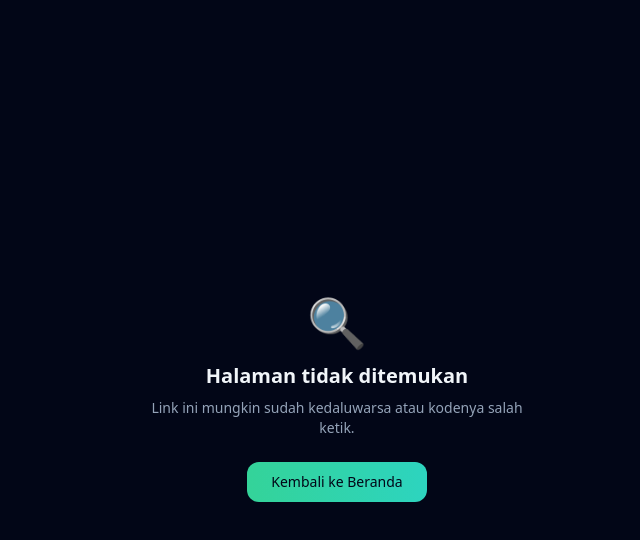
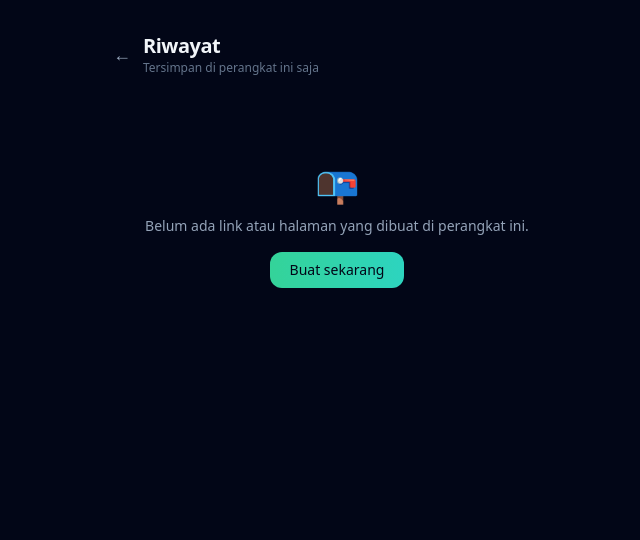
Before and after one commit to inffamily210-pixel/ninzy-generator-qris, a Next.js app: page /riwayat in a window 1280 px wide. Before the commit this address had no page. Shown: the top 540 px of the page, without its empty margins (303-943 px from the left). Built offline with nearby package versions, Linux system fonts and the light colour scheme.

Commit message:
Implement history page with entry management

```diff
--- /dev/null
+++ b/app/riwayat/page.tsx
@@ -0,0 +1,174 @@
+'use client';
+
+import { useEffect, useState } from 'react';
+import {
+  getHistory,
+  removeHistoryEntry,
+  clearHistory,
+  type HistoryEntry,
+} from '@/lib/history';
+
+function formatRelativeTime(iso: string): string {
+  const date = new Date(iso);
+  const diffMs = Date.now() - date.getTime();
+  const diffMin = Math.floor(diffMs / 60000);
+  if (diffMin < 1) return 'Baru saja';
+  if (diffMin < 60) return `${diffMin} menit lalu`;
+  const diffHour = Math.floor(diffMin / 60);
+  if (diffHour < 24) return `${diffHour} jam lalu`;
+  const diffDay = Math.floor(diffHour / 24);
+  if (diffDay < 30) return `${diffDay} hari lalu`;
+  return date.toLocaleDateString('id-ID', {
+    day: 'numeric',
+    month: 'short',
+    year: 'numeric',
+  });
+}
+
+export default function RiwayatPage() {
+  const [entries, setEntries] = useState<HistoryEntry[]>([]);
+  // Distinguishes "haven't checked localStorage yet" from "checked, and it's
+  // empty" — without this, the empty-state message would flash briefly on
+  // every load before localStorage is read on mount.
+  const [loaded, setLoaded] = useState(false);
+  const [copiedId, setCopiedId] = useState<string | null>(null);
+
+  useEffect(() => {
+    setEntries(getHistory());
+    setLoaded(true);
+  }, []);
+
+  async function handleCopy(entry: HistoryEntry) {
+    try {
+      await navigator.clipboard.writeText(entry.url);
+      setCopiedId(entry.id);
+      setTimeout(() => setCopiedId((current) => (current === entry.id ? null : current)), 2000);
+    } catch {
+      // Clipboard access can fail (permissions, insecure context) — the link
+      // is still visible and selectable manually, so this is a soft failure.
+    }
+  }
+
+  function handleRemove(id: string) {
+    removeHistoryEntry(id);
+    setEntries((current) => current.filter((e) => e.id !== id));
+  }
+
+  function handleClearAll() {
+    if (!window.confirm('Hapus semua riwayat? Link dan halaman yang sudah dibuat tetap aktif, hanya riwayatnya yang dihapus dari perangkat ini.')) {
+      return;
+    }
+    clearHistory();
+    setEntries([]);
+  }
+
+  return (
+    <main className="min-h-screen px-4 py-8">
+      <div className="max-w-md mx-auto">
+        <div className="flex items-center gap-3 mb-6">
+          <a
+            href="/"
+            className="text-slate-400 hover:text-slate-200 transition text-lg"
+            aria-label="Kembali ke beranda"
+          >
+            ←
+          </a>
+          <div>
+            <h1 className="text-xl font-bold tracking-tight">Riwayat</h1>
+            <p className="text-slate-500 text-xs">
+              Tersimpan di perangkat ini saja
+            </p>
+          </div>
+        </div>
+
+        {loaded && entries.length === 0 && (
+          <div className="text-center py-16">
+            <div className="text-4xl mb-3">📭</div>
+            <p className="text-sm text-slate-400">
+              Belum ada link atau halaman yang dibuat di perangkat ini.
+            </p>
+            <a
+              href="/"
+              className="inline-block mt-4 py-2 px-5 rounded-xl text-sm font-medium bg-gradient-to-r from-emerald-400 to-teal-400 text-slate-950 hover:opacity-90 transition"
+            >
+              Buat sekarang
+            </a>
+          </div>
+        )}
+
+        {entries.length > 0 && (
+          <>
+            <div className="space-y-3 mb-6">
+              {entries.map((entry) => (
+                <div
+                  key={entry.id}
+                  className="bg-slate-900/60 border border-slate-800 rounded-xl p-4"
+                >
+                  <div className="flex items-start justify-between gap-3 mb-2">
+                    <div className="flex items-center gap-2 min-w-0">
+                      <span
+                        className={`shrink-0 text-[10px] font-semibold px-2 py-0.5 rounded-full ${
+                          entry.type === 'shortlink'
+                            ? 'bg-teal-950 text-teal-400 border border-teal-900'
+                            : 'bg-emerald-950 text-emerald-400 border border-emerald-900'
+                        }`}
+                      >
+                        {entry.type === 'shortlink' ? 'Shortlink' : 'Halaman'}
+                      </span>
+                      {entry.title && (
+                        <span className="text-sm text-slate-200 truncate">
+                          {entry.title}
+                        </span>
+                      )}
+                    </div>
+                    <span className="shrink-0 text-[11px] text-slate-500">
+                      {formatRelativeTime(entry.createdAt)}
+                    </span>
+                  </div>
+
+                  <code className="block text-sm text-emerald-400 break-all mb-1">
+                    {entry.url}
+                  </code>
+                  <p className="text-xs text-slate-500 truncate mb-3">
+                    → {entry.originalUrl}
+                  </p>
+
+                  <div className="flex gap-2">
+                    <button
+                      onClick={() => handleCopy(entry)}
+                      className="flex-1 py-2 rounded-lg text-xs font-medium bg-slate-800 hover:bg-slate-700 transition text-slate-200"
+                    >
+                      {copiedId === entry.id ? 'Tersalin ✓' : 'Salin'}
+                    </button>
+                    <a
+                      href={entry.url}
+                      target="_blank"
+                      rel="noopener noreferrer"
+                      className="flex-1 py-2 rounded-lg text-xs font-medium bg-slate-800 hover:bg-slate-700 transition text-slate-200 text-center"
+                    >
+                      Buka
+                    </a>
+                    <button
+                      onClick={() => handleRemove(entry.id)}
+                      className="py-2 px-3 rounded-lg text-xs font-medium bg-red-950/40 hover:bg-red-950/70 border border-red-900 transition text-red-400"
+                      aria-label="Hapus dari riwayat"
+                    >
+                      ✕
+                    </button>
+                  </div>
+                </div>
+              ))}
+            </div>
+
+            <button
+              onClick={handleClearAll}
+              className="w-full py-2.5 rounded-xl text-sm text-slate-500 hover:text-red-400 transition"
+            >
+              Hapus semua riwayat
+            </button>
+          </>
+        )}
+      </div>
+    </main>
+  );
+}
```
